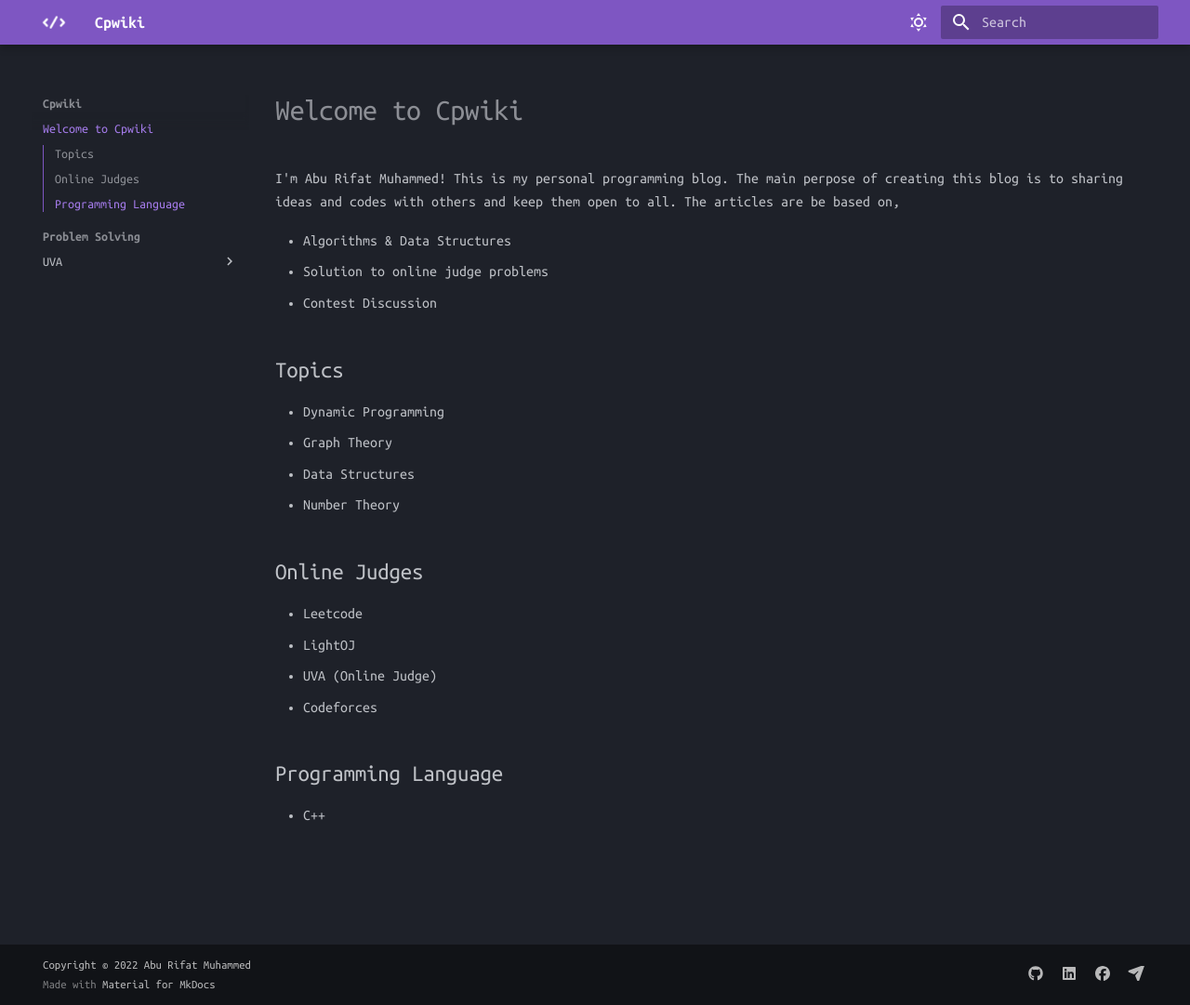
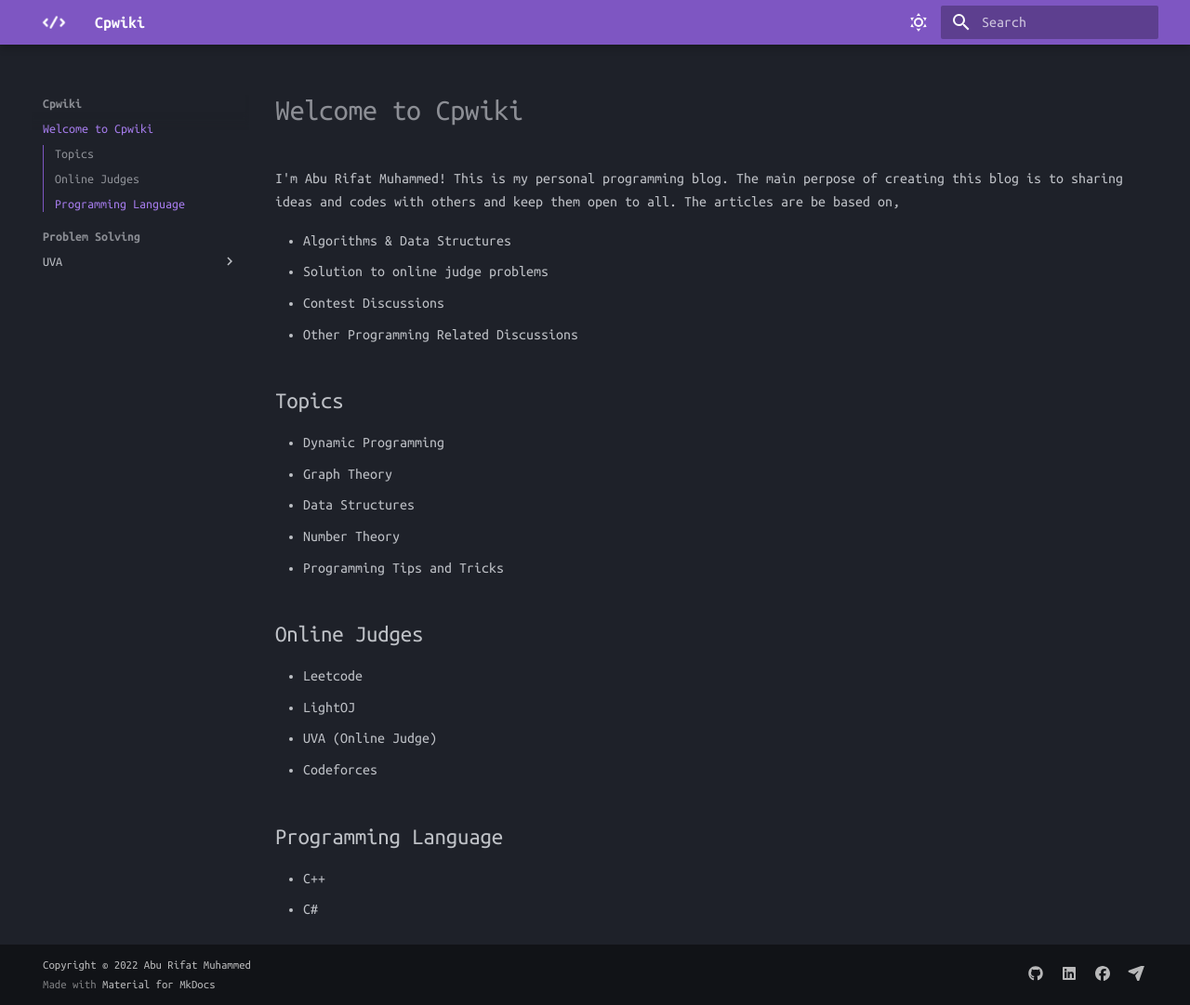
Before and after one commit to cpwiki/cpwiki.github.io, an MkDocs documentation site: the page built from docs/index.md, in a window 1280 px wide and 1081 px high. Shown: the whole window at 93% size. Built offline with MkDocs 1.6.1 and Material for MkDocs 9.7.7, drawn with Linux system fonts in a browser that asks for light colours.

Commit message:
Update index.md

```diff
--- a/docs/index.md
+++ b/docs/index.md
@@ -4,7 +4,8 @@ I'm Abu Rifat Muhammed! This is my personal programming blog. The main perpose o
 
 * Algorithms & Data Structures
 * Solution to online judge problems
-* Contest Discussion
+* Contest Discussions
+* Other Programming Related Discussions
 
 ## Topics
 
@@ -12,6 +13,7 @@ I'm Abu Rifat Muhammed! This is my personal programming blog. The main perpose o
 * Graph Theory
 * Data Structures
 * Number Theory
+* Programming Tips and Tricks
 
 ## Online Judges
 
@@ -23,3 +25,4 @@ I'm Abu Rifat Muhammed! This is my personal programming blog. The main perpose o
 ## Programming Language
 
 * C++
+* C#
```
